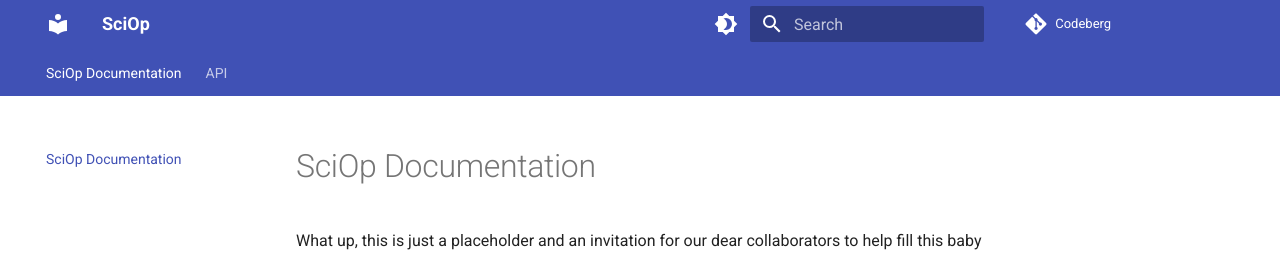
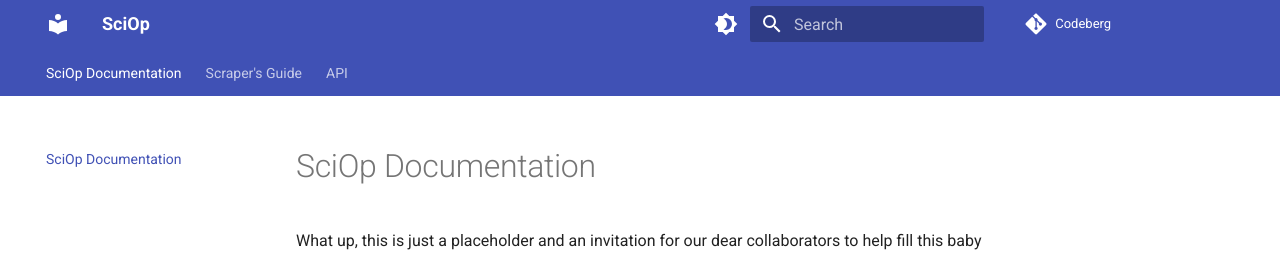
Before and after one commit to p2p-ld/sciop, an MkDocs documentation site: the page built from docs/index.md, in a window 1280 px wide. Shown: the top 257 px of the page. Built offline with MkDocs 1.6.1 and Material for MkDocs 9.7.7, drawn with Linux system fonts in a browser that asks for light colours.

```diff
--- a/mkdocs.yml
+++ b/mkdocs.yml
@@ -8,6 +8,8 @@ copyright: CC BY-NC-SA 4.0
 
 nav:
   - index.md
+  - Scraper's Guide:
+    - Checksums: scraping/checksums.md
   - API: /docs/api
 
 theme:
```
Also changed, not shown: docs/scraping/checksums.md (renamed from doc/checksums.md).
